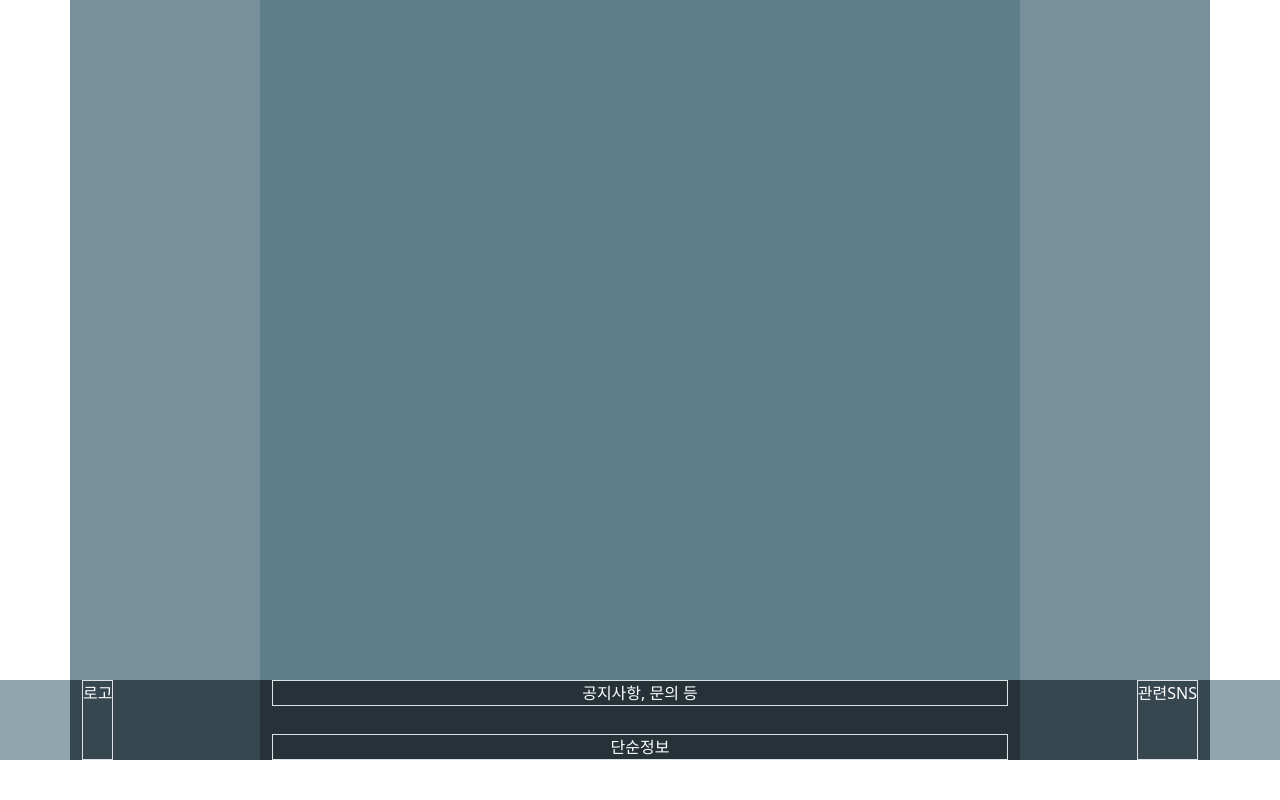
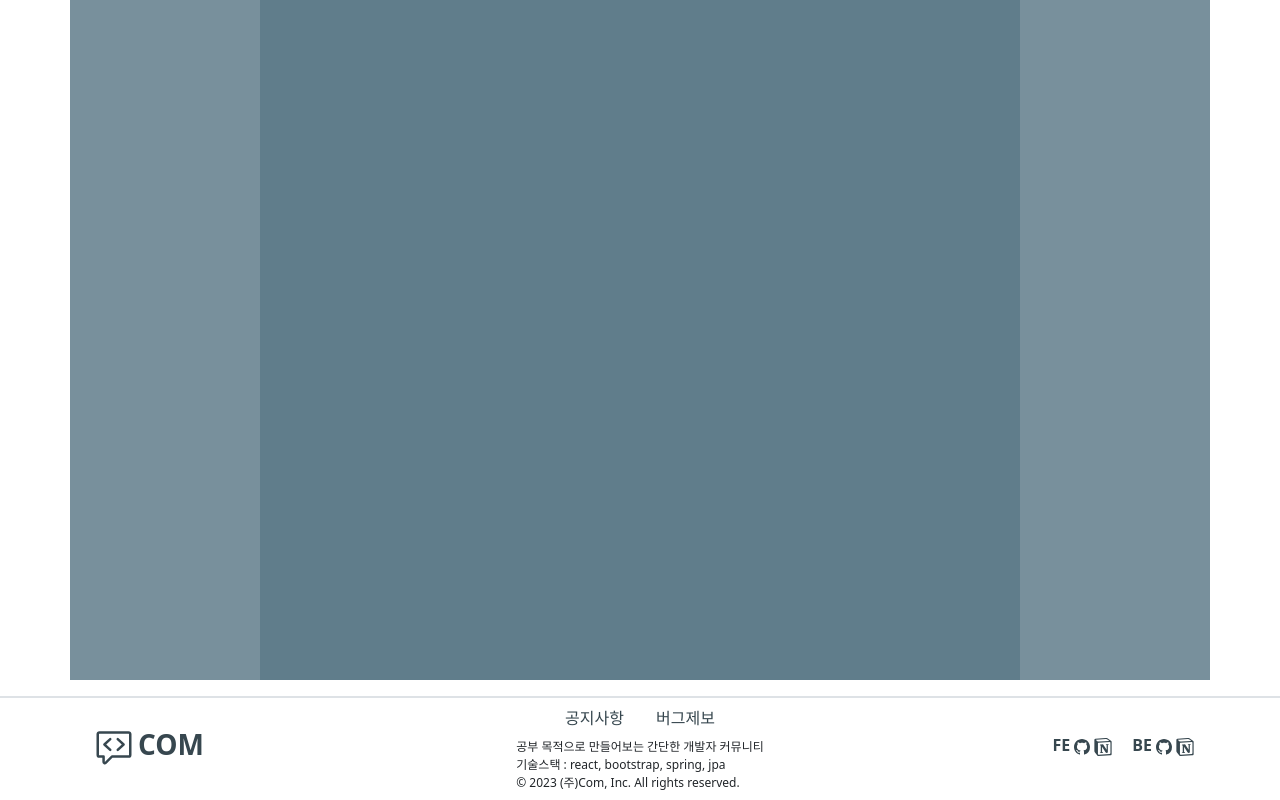
Before and after one commit to rhos0129/community-web, a React (Create React App) app: page /articles in a window 1280 px wide. Shown: the part 990-1790 px from the top of the page. Before the commit the page ends 1750 px from the top, so only its background shows below. Built offline with nearby package versions, Linux system fonts and the light colour scheme.

Commit message:
design : 푸터 퍼블

```diff
--- a/src/assets/scss/_layout.scss
+++ b/src/assets/scss/_layout.scss
@@ -14,9 +14,3 @@
         color: white;
     }
 }
-
-#footer{
-    width: 100%;
-    height: 10vh;
-    background-color: var(--bluegray300);
-}
--- a/src/components/Footer.js
+++ b/src/components/Footer.js
@@ -1,25 +1,60 @@
 import React from 'react'
-import { Col, Container, Row } from 'react-bootstrap'
+import { Col, Container, Nav, Row } from 'react-bootstrap'
+import { GoCodeReview } from "react-icons/go";
+import { BsGithub } from "react-icons/bs";
+import { SiNotion } from "react-icons/si";
 
 const Footer = () => {
     return (
-        <footer id='footer' role='contentinfo'>
-            <Container className='h-100 text-center'>
-                <Row className='h-100 text-bg-bluegray800'>
+        <footer id='footer' role='contentinfo' className='bg-white border-top border-2 mt-3 mb-2'>
+            <Container fluid="xl">
+                <Row className='d-flex align-items-center h-100'>
                     <Col className='d-flex justify-content-start'>
-                        <span className='border'>로고</span>
-
+                        <h1 className='h3 mt-2 mb-1 mx-2 d-flex align-items-center'>
+                            <a href='/' className='link-bluegray800 link-underline-opacity-0' >
+                                <GoCodeReview className='mx-1' style={{ width: '40px', height: '40px' }} />
+                                <span className='fw-bold text-uppercase'>com</span>
+                            </a>
+                        </h1>
                     </Col>
-                    <Col className='col-8 bg-bluegray900 d-flex flex-column justify-content-between'>
-                        <div className='border px-5'>
-                            공지사항, 문의 등
-                        </div>
-                        <div className='border px-5'>
-                            단순정보
+                    <Col className='col-7 d-flex flex-column align-items-center'>
+                        <Nav>
+                            <Nav.Link href='' className='link-bluegray800 link-underline-opacity-0 link-opacity-50-hover' >
+                                공지사항
+                            </Nav.Link>
+                            <Nav.Link href='' className='link-bluegray800 link-underline-opacity-0 link-opacity-50-hover'>
+                                버그제보
+                            </Nav.Link>
+                        </Nav>
+                        <div className='' style={{ fontSize: '12px' }}>
+                            <p className='my-0'>공부 목적으로 만들어보는 간단한 개발자 커뮤니티</p>
+                            <p className='my-0'>기술스택 : react, bootstrap, spring, jpa </p>
+                            <p className='my-0'>© 2023 (주)Com, Inc. All rights reserved.</p>
                         </div>
                     </Col>
-                    <Col className='d-flex justify-content-end text-wrap'>
-                        <span className='border'>관련SNS</span>
+                    <Col className='d-flex justify-content-end'>
+                        <div className='me-2'>
+                            <span className='text-bluegray800 fw-bolder me-1' >FE</span>
+                            <a href='/' target='_black' rel='noopener noreferrer' aria-label='github'
+                                className='link-bluegray800'>
+                                <span><BsGithub style={{ width: '16px', height: '18px' }} /></span>
+                            </a>
+                            <a href='/' target='_black' rel='noopener noreferrer' aria-label='notion'
+                                className='link-bluegray800'>
+                                <span><SiNotion className='mx-1' style={{ width: '18px', height: '18px' }} /></span>
+                            </a>
+                        </div>
+                        <div className='ms-2'>
+                            <span className='text-bluegray800 fw-bolder me-1' >BE</span>
+                            <a href='/' target='_black' rel='noopener noreferrer' aria-label='github'
+                                className='link-bluegray800'>
+                                <span><BsGithub style={{ width: '16px', height: '18px' }} /></span>
+                            </a>
+                            <a href='/' target='_black' rel='noopener noreferrer' aria-label='notion'
+                                className='link-bluegray800'>
+                                <span><SiNotion className='mx-1' style={{ width: '18px', height: '18px' }} /></span>
+                            </a>
+                        </div>
                     </Col>
                 </Row>
             </Container>
```
